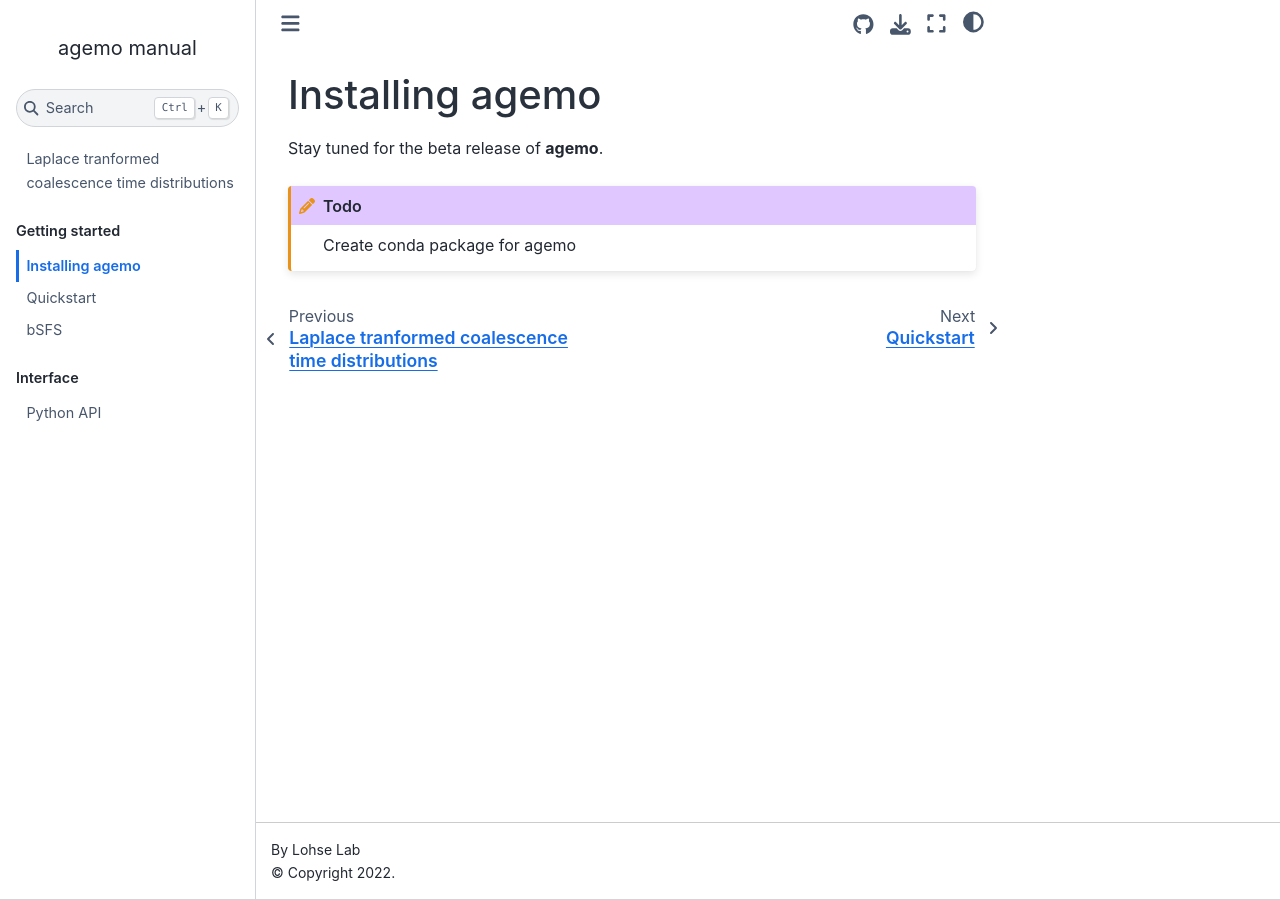
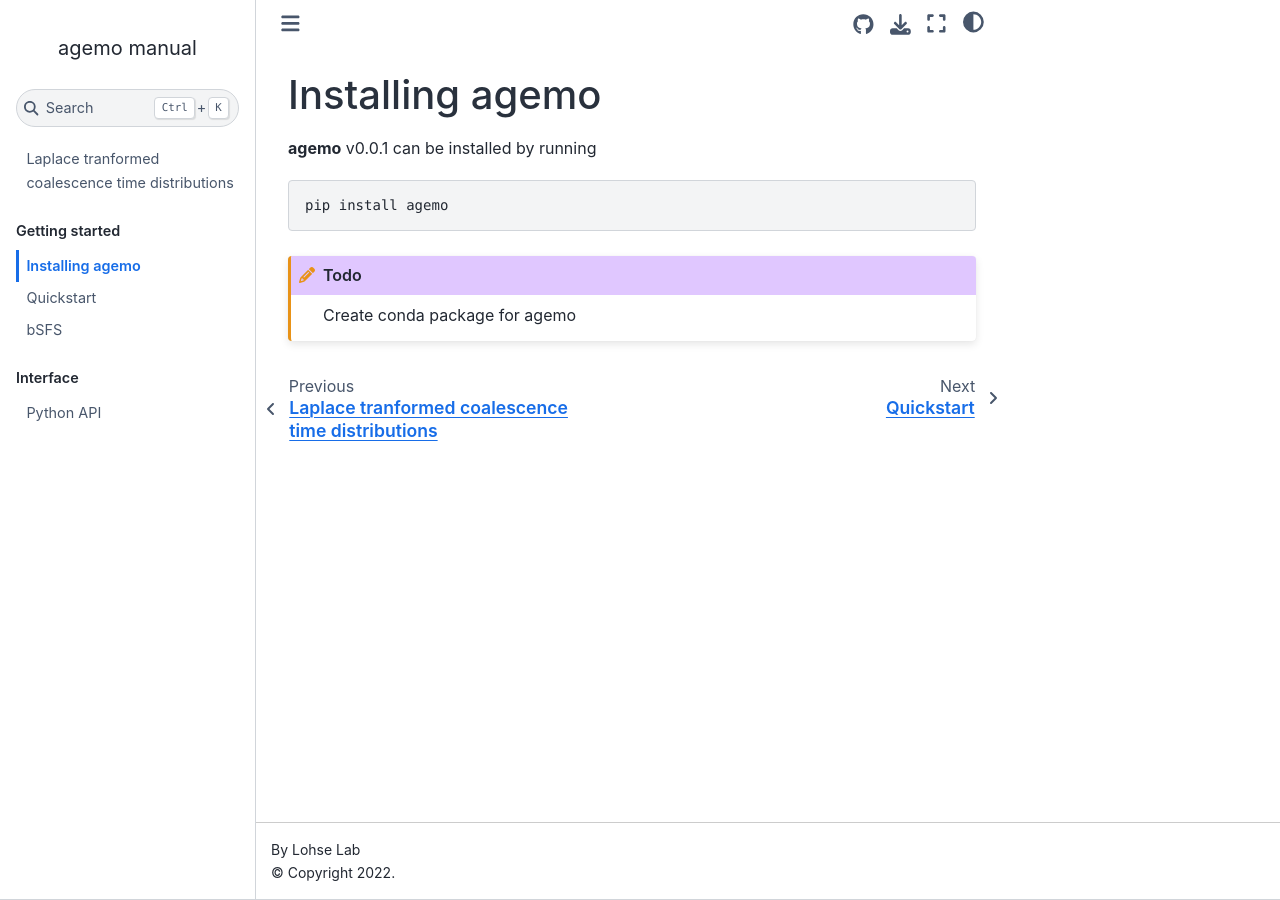
Before and after one commit to LohseLab/agemo, a Jupyter Book: the page built from docs/installation.md, in a window 1280 px wide. Built offline with Jupyter Book 1.0.4 settings and Sphinx 7.4.7 and the Sphinx Book theme 1.1.4, drawn with Linux system fonts in a browser that asks for light colours.

Commit message:
added pip install instruction

````diff
--- a/docs/installation.md
+++ b/docs/installation.md
@@ -1,6 +1,10 @@
 # Installing agemo
 
-Stay tuned for the beta release of **agemo**.
+**agemo** v0.0.1 can be installed by running
+
+```bash
+pip install agemo
+```
 
 ```{eval-rst}
 .. todo::
````
